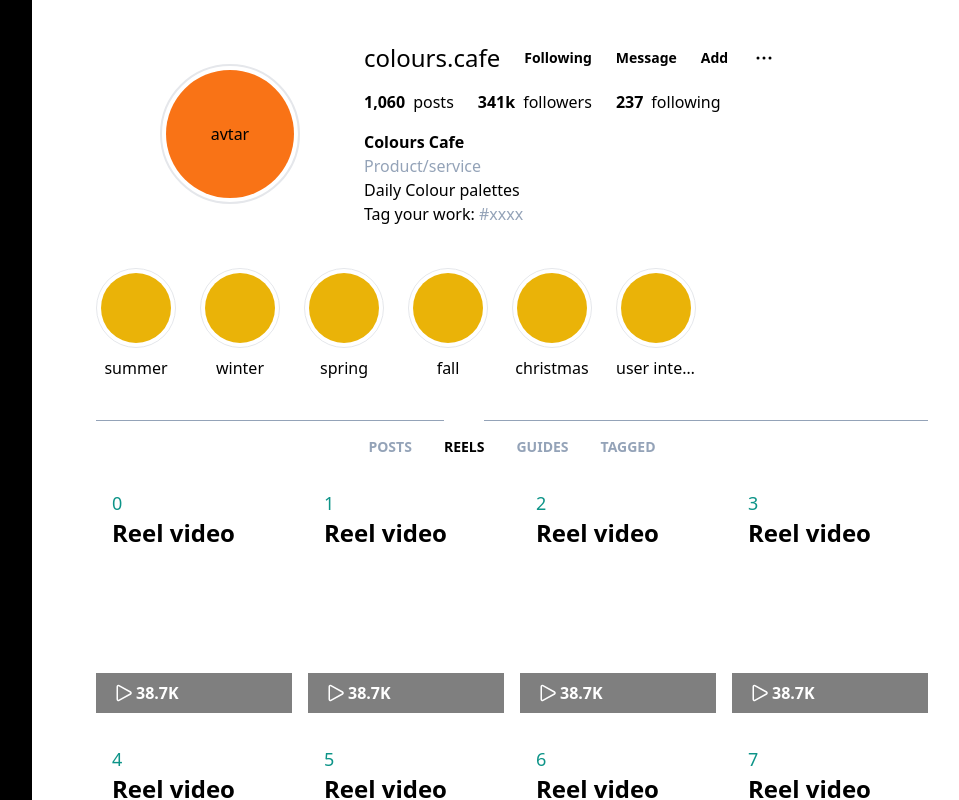
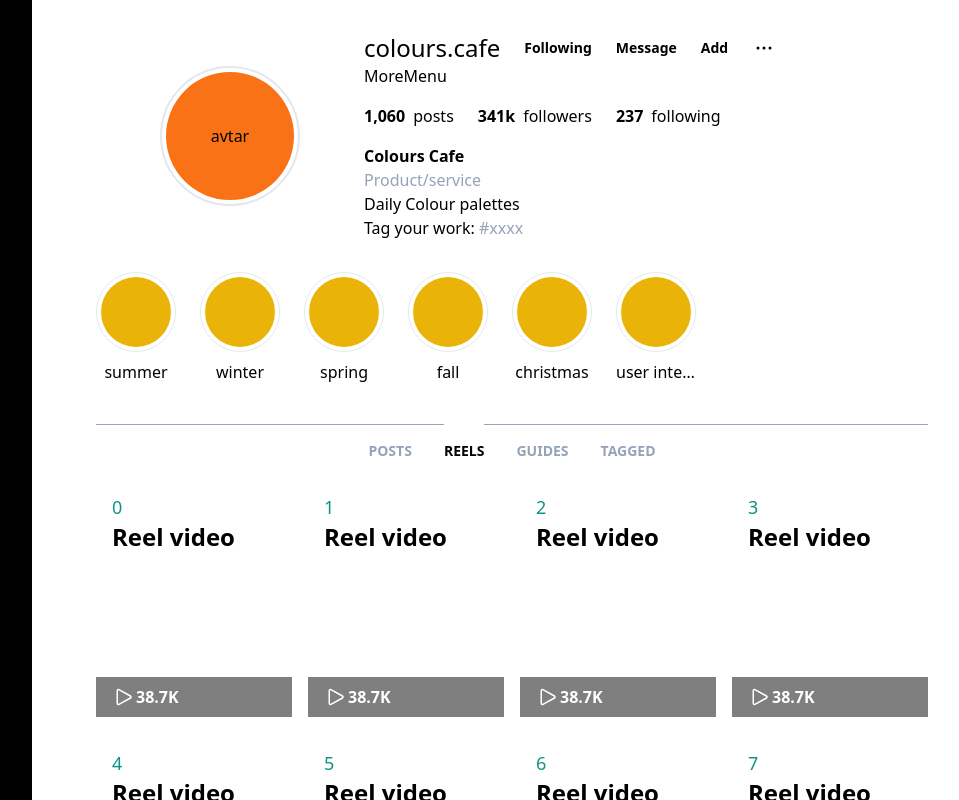
Before and after one commit to dukemai/instagram-tailwind, a Next.js app: page /1/reels in a window 1280 px wide. Shown: the whole page, without its empty margins (224-1183 px from the left). Built offline with nearby package versions, Linux system fonts and the light colour scheme.

Commit message:
add more menu

```diff
--- a/app/[slug]/Header.tsx
+++ b/app/[slug]/Header.tsx
@@ -4,6 +4,7 @@
 import { FunctionComponent } from "react";
 import Tab from "./Tab";
 import { usePathname } from "next/navigation";
+import MoreMenu from "./MoreMenu";
 
 interface HeaderProps {
   slug?: string;
@@ -65,6 +66,7 @@
               </svg>
             </button>
           </div>
+          <MoreMenu />
           <div className="flex mt-4 gap-6">
             <div>
               <span className="font-bold">1,060</span>
--- /dev/null
+++ b/app/[slug]/MoreMenu.tsx
@@ -0,0 +1,11 @@
+import { FunctionComponent } from "react";
+
+interface MoreMenuProps {
+
+}
+
+const MoreMenu: FunctionComponent<MoreMenuProps> = () => {
+    return (<div>MoreMenu</div>);
+}
+
+export default MoreMenu;
--- a/app/[slug]/layout.tsx
+++ b/app/[slug]/layout.tsx
@@ -7,7 +7,7 @@
   },
 }) {
   return (
-    <div className="pl-16 max-w-4xl h-screen overflow-y-scroll">
+    <div className="pl-16 max-w-4xl">
       <Header slug={props.params.slug} />
       {props.children}
     </div>
--- a/app/layout.tsx
+++ b/app/layout.tsx
@@ -11,7 +11,7 @@
       <head />
       <body className='grid grid-cols-5 p-0 dark:bg-slate-800 dark:text-white'>
         <Menu />
-        <div className='col-span-4'>
+        <div className='col-span-4 h-screen overflow-y-scroll'>
           {children}
         </div>
       </body>
--- a/app/page.tsx
+++ b/app/page.tsx
@@ -8,7 +8,7 @@
 
 export default function Home() {
   return (
-    <div className='grid grid-cols-2 pt-4 h-screen overflow-y-scroll'>
+    <div className='grid grid-cols-2 pt-4'>
       <div className='flex flex-col items-end'>
         <Header />
         {cards.map((card, key) => (
```
